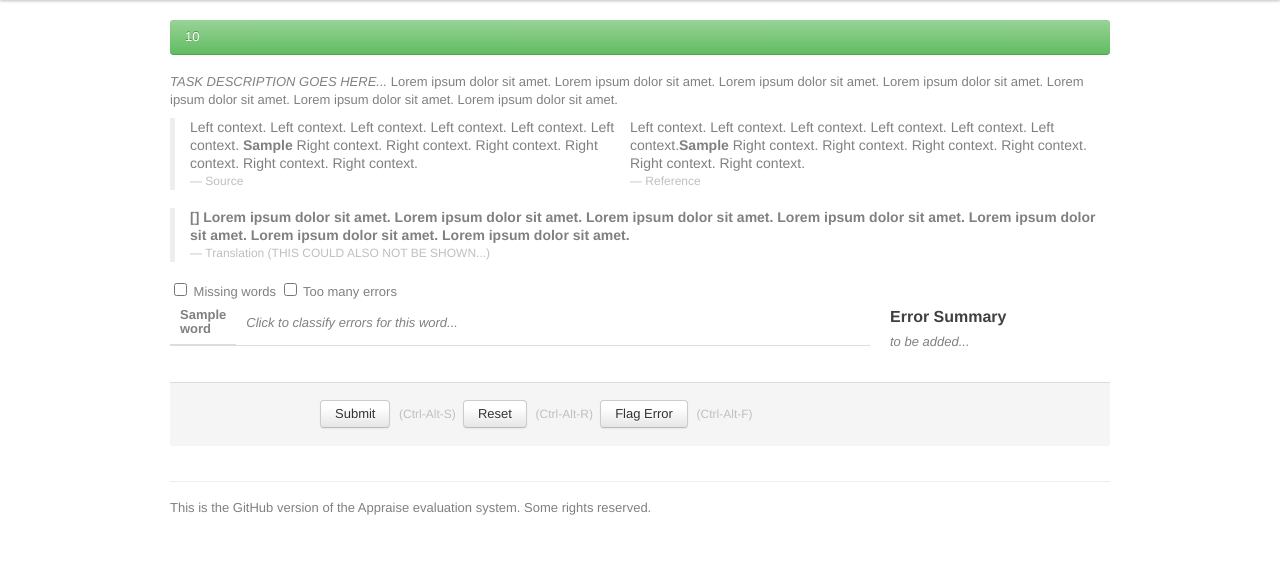
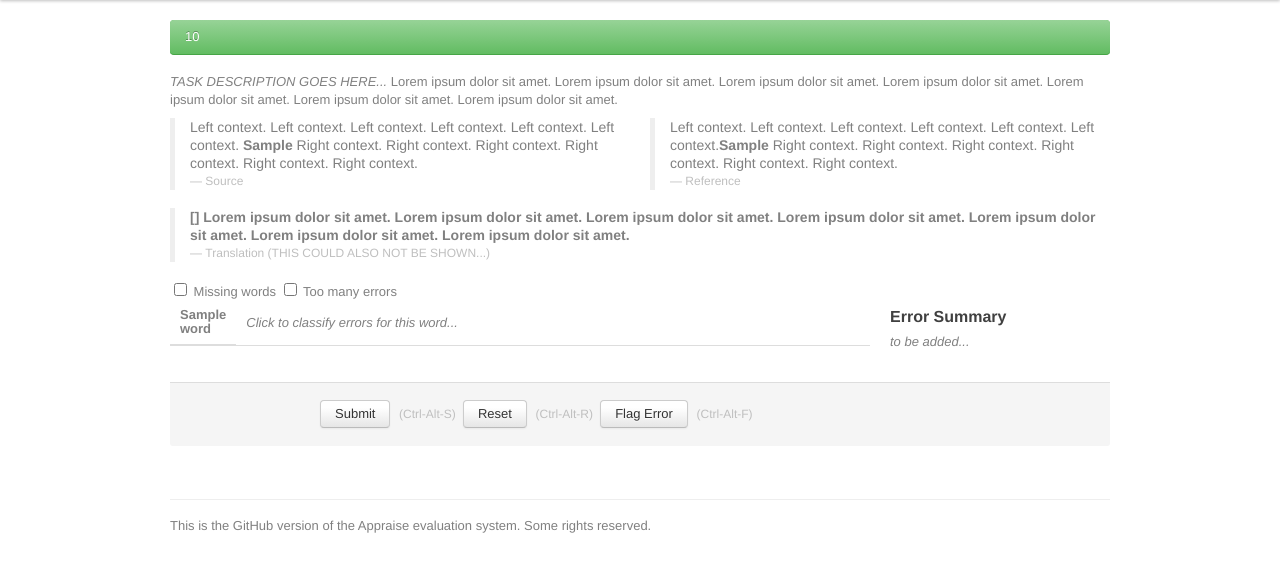
Before and after one commit to cfedermann/Appraise, a Django app: template appraise/templates/evaluation/error_classification.html in a window 1280 px wide. Shown: the part 40-612 px from the top of the page. Run offline with Django 3.2, Linux system fonts and the light colour scheme; the template is opened without the code that fills it: most values are stand-ins (such as "Sample title", 1, 10 or a date in 2020); parts of the project's set-up code (start-up, migrations or seed data) failed here and were passed over.

Commit message:
Updated and improved template for error classification.

```diff
--- a/appraise/templates/evaluation/error_classification.html
+++ b/appraise/templates/evaluation/error_classification.html
@@ -95,28 +95,37 @@ function validate_form()
   <p id="task_progress">{{task_progress}}</p>
 </div>
 
-<p><em>TASK DESCRIPTION GOES HERE...</em> Lorem ipsum dolor sit amet. Lorem ipsum dolor sit amet. Lorem ipsum dolor sit amet. Lorem ipsum dolor sit amet. Lorem ipsum dolor sit amet. Lorem ipsum dolor sit amet. Lorem ipsum dolor sit amet.</p>
-
-
 <div class="container">
 
+<div class="row">
+<div class="span16">
+<p><em>TASK DESCRIPTION GOES HERE...</em> Lorem ipsum dolor sit amet. Lorem ipsum dolor sit amet. Lorem ipsum dolor sit amet. Lorem ipsum dolor sit amet. Lorem ipsum dolor sit amet. Lorem ipsum dolor sit amet. Lorem ipsum dolor sit amet.</p>
+</div>
+</div>
+
+<div class="row">
 <div class="span8">
 <blockquote>
 <p>Left context. Left context. Left context. Left context. Left context. Left context. <strong>{{source_text.0}}</strong> Right context. Right context. Right context. Right context. Right context. Right context.</p>
 <small>Source</small>
 </blockquote>
 </div>
-<div class="push8">
+<div class="span8">
 <blockquote>
 <p>Left context. Left context. Left context. Left context. Left context. Left context.<strong>{{reference_text.0}}</strong> Right context. Right context. Right context. Right context. Right context. Right context.</p>
 <small>Reference</small>
 </blockquote>
 </div>
+</div>
 
+<div class="row">
+<div class="span16">
 <blockquote>
 <p><strong>{{translations}} Lorem ipsum dolor sit amet. Lorem ipsum dolor sit amet. Lorem ipsum dolor sit amet. Lorem ipsum dolor sit amet. Lorem ipsum dolor sit amet. Lorem ipsum dolor sit amet. Lorem ipsum dolor sit amet.</strong></p>
 <small>Translation (THIS COULD ALSO NOT BE SHOWN...)</small>
 </blockquote>
+</div>
+</div>
 
 <form action="" method="post" onsubmit="javascript:return validate_form();">
 
@@ -147,6 +156,7 @@ function validate_form()
 </div>
 </div>
 
+<div class="row">
 <div class="actions">
   <button name="submit_button" accesskey="s" type="submit" class="btn" value="SUBMIT">Submit</button>
   <span class="help-inline">(Ctrl-Alt-S)</span>&nbsp;
@@ -157,6 +167,7 @@ function validate_form()
   <button name="submit_button" accesskey="f" type="submit" class="btn" value="FLAG_ERROR">Flag Error</button>
   <span class="help-inline">(Ctrl-Alt-F)</span>
 </div>
+</div>
 
 </form>
 
```
